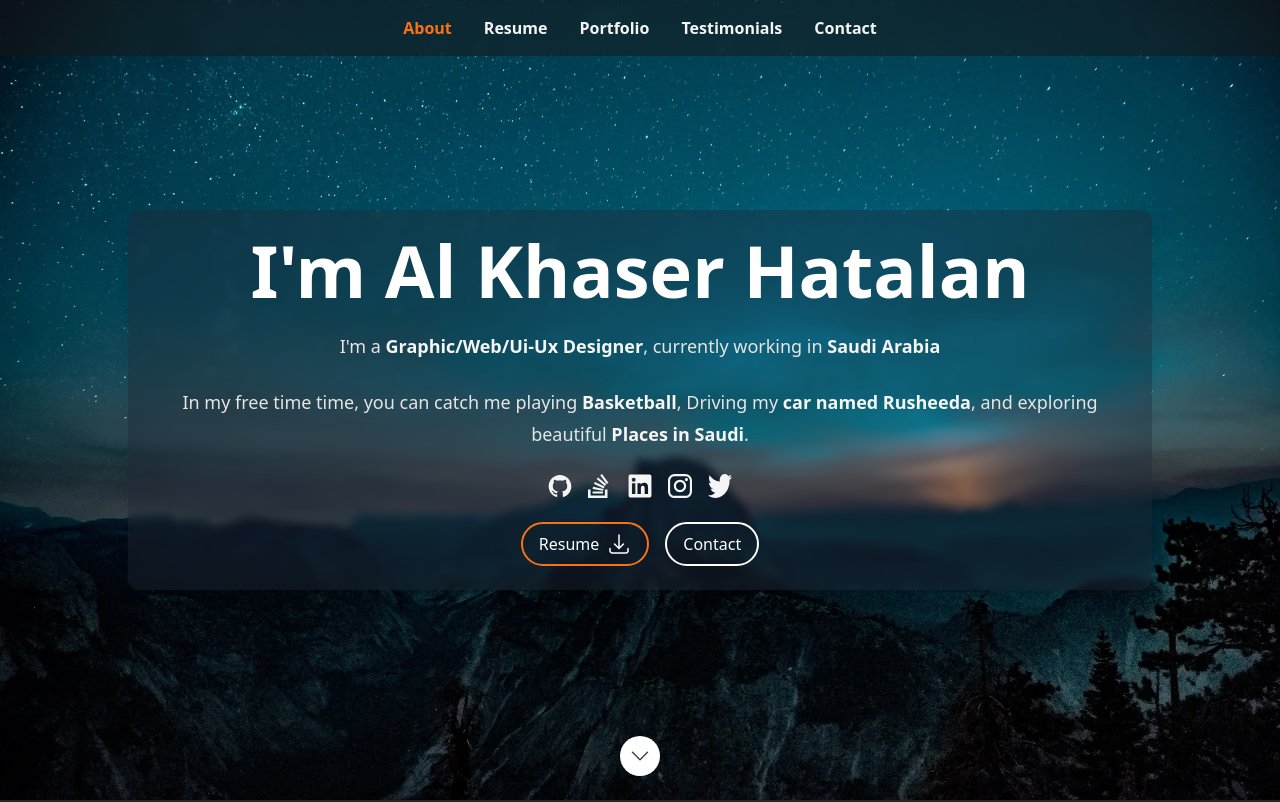
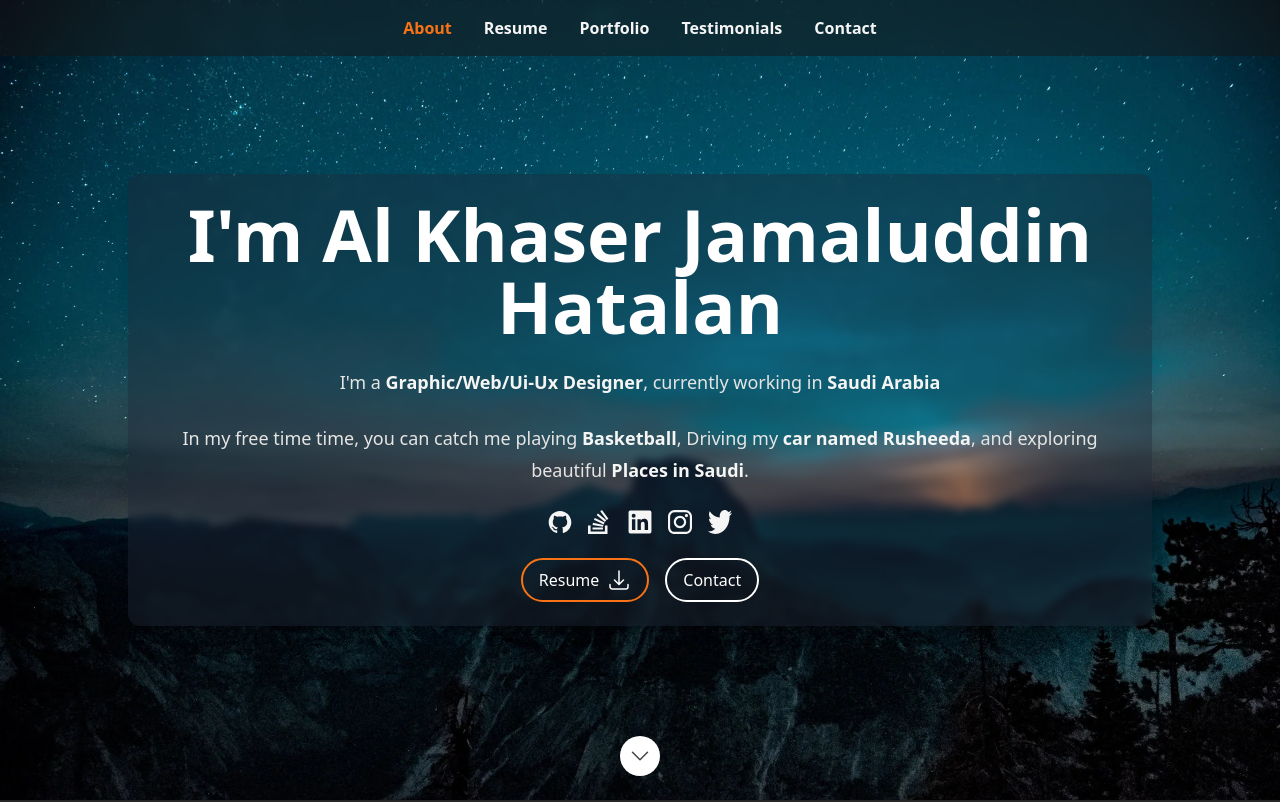
Before and after one commit to princeqhaz12/myresume, a Next.js app: page / in a window 1280 px wide. Shown: the top 802 px of the page. Built offline with nearby package versions, Linux system fonts and the light colour scheme.

Commit message:
Update data.tsx

```diff
--- a/src/data/data.tsx
+++ b/src/data/data.tsx
@@ -45,7 +45,7 @@ import {
  */
 export const homePageMeta: HomepageMeta = {
   title: 'React Resume Template',
-  description: "Example site built with Tim Baker's react resume template",
+  description: "Al-khaser Hatalan",
 };
 
 /**
@@ -69,7 +69,7 @@ export type SectionId = (typeof SectionId)[keyof typeof SectionId];
  */
 export const heroData: Hero = {
   imageSrc: heroImage,
-  name: `I'm Al Khaser Hatalan`,
+  name: `I'm Al Khaser Jamaluddin Hatalan`,
   description: (
     <>
       <p className="prose-sm text-stone-200 sm:prose-base lg:prose-lg">
```
